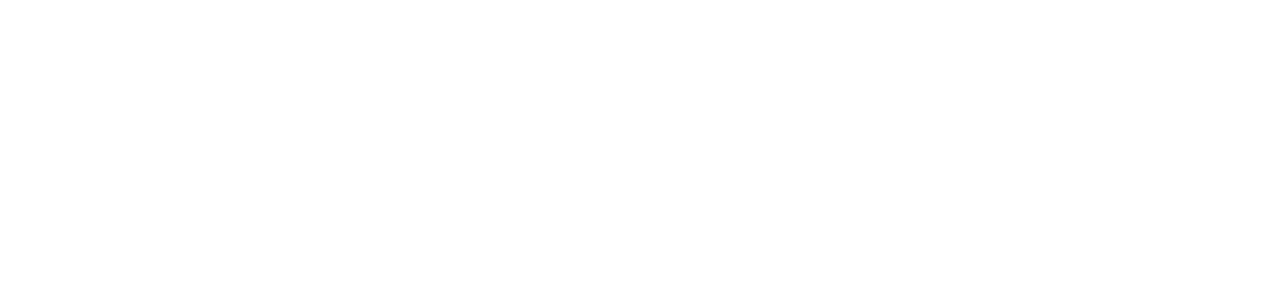
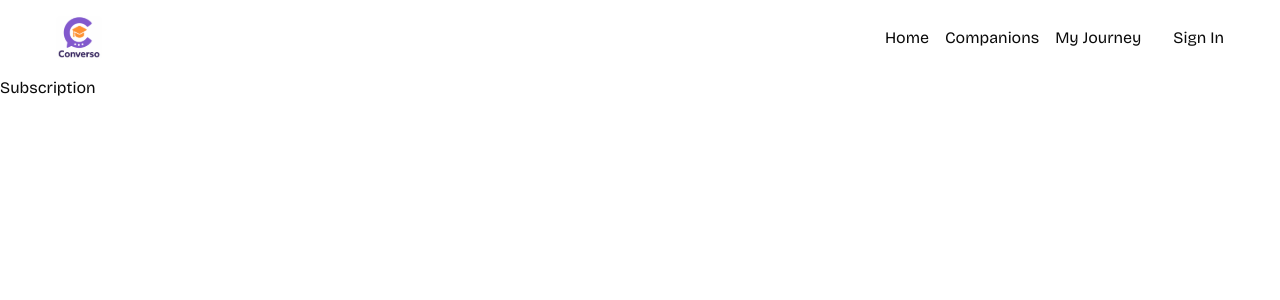
Before and after one commit to GBastoos/AI-Conversation, a Next.js app: page /subscription in a window 1280 px wide. Shown: the top 300 px of the page. Built offline with nearby package versions, Linux system fonts and the light colour scheme.

Commit message:
implement navbar

```diff
--- a/app/layout.tsx
+++ b/app/layout.tsx
@@ -1,6 +1,7 @@
 import type { Metadata } from "next";
 import { Bricolage_Grotesque } from "next/font/google";
 import "./globals.css";
+import Navbar from "@/components/Navbar";
 
 const bricolage = Bricolage_Grotesque({
   variable: "--font-bricolage",
@@ -19,7 +20,10 @@
 }>) {
   return (
     <html lang="en">
-      <body className={`${bricolage.variable} antialiased`}>{children}</body>
+      <body className={`${bricolage.variable} antialiased`}>
+        <Navbar />
+        {children}
+      </body>
     </html>
   );
 }
--- /dev/null
+++ b/components/NavItems.tsx
@@ -0,0 +1,30 @@
+"use client";
+import Link from "next/link";
+import { usePathname } from "next/navigation";
+import { cn } from "@/lib/utils";
+
+const navItems = [
+  { label: "Home", href: "/" },
+  { label: "Companions", href: "/companions" },
+  { label: "My Journey", href: "/my-journey" },
+];
+
+const NavItems = () => {
+  const pathname = usePathname();
+
+  return (
+    <nav className="flex items-center gap-4">
+      {navItems.map(({ label, href }) => (
+        <Link
+          href={href}
+          key={label}
+          className={cn(pathname === href && "text-primary font-semibold")}
+        >
+          {label}
+        </Link>
+      ))}
+    </nav>
+  );
+};
+
+export default NavItems;
--- /dev/null
+++ b/components/Navbar.tsx
@@ -0,0 +1,22 @@
+import Image from "next/image";
+import Link from "next/link";
+import NavItems from "./NavItems";
+
+const Navbar = () => {
+  return (
+    <nav className="navbar">
+      <Link href="/">
+        <div className="flex items-center gap-2.5 cursor-pointer">
+          <Image src="/images/logo.svg" alt="logo" width={46} height={44} />
+        </div>
+      </Link>
+
+      <div className="flex items-center gap-8">
+        <NavItems />
+        <p>Sign In</p>
+      </div>
+    </nav>
+  );
+};
+
+export default Navbar;
```
